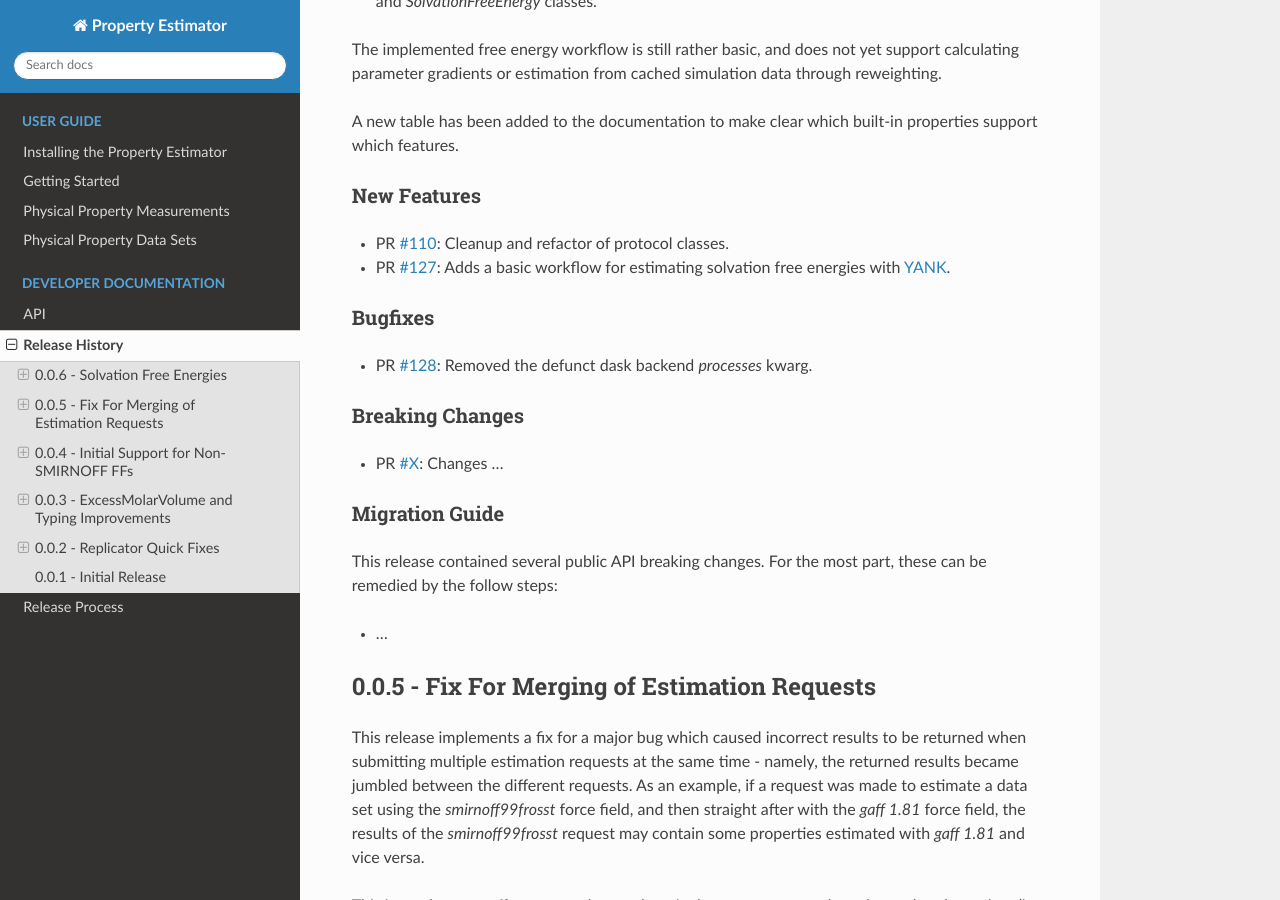
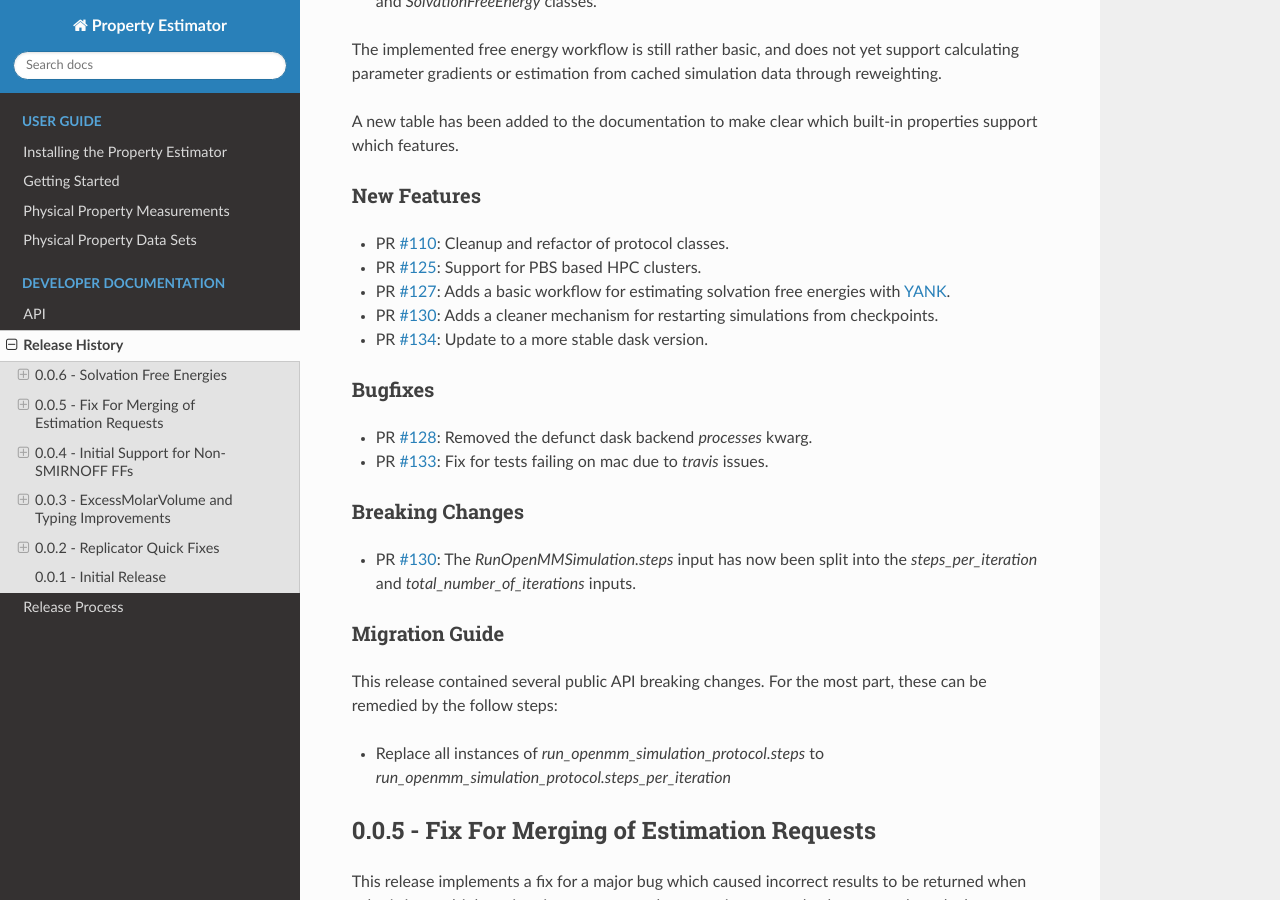
Before and after one commit to openforcefield/openff-evaluator, a Sphinx documentation site: the page built from docs/releasehistory.rst, in a window 1280 px wide and 900 px high, scrolled down 591 px. Built offline with Sphinx 7.4.7 and the Read the Docs theme 2.0.0, drawn with Linux system fonts in a browser that asks for light colours.

Commit message:
Update releasehistory.rst

```diff
--- a/docs/releasehistory.rst
+++ b/docs/releasehistory.rst
@@ -27,17 +27,22 @@ New Features
 """"""""""""
 
 * PR `#110 <https://github.com/openforcefield/propertyestimator/pull/110>`_: Cleanup and refactor of protocol classes.
+* PR `#125 <https://github.com/openforcefield/propertyestimator/pull/125>`_: Support for PBS based HPC clusters.
 * PR `#127 <https://github.com/openforcefield/propertyestimator/pull/127>`_: Adds a basic workflow for estimating solvation free energies with `YANK <http://getyank.org/latest/>`_.
+* PR `#130 <https://github.com/openforcefield/propertyestimator/pull/130>`_: Adds a cleaner mechanism for restarting simulations from checkpoints.
+* PR `#134 <https://github.com/openforcefield/propertyestimator/pull/134>`_: Update to a more stable dask version.
 
 Bugfixes
 """"""""
 
 * PR `#128 <https://github.com/openforcefield/propertyestimator/pull/128>`_: Removed the defunct dask backend `processes` kwarg.
+* PR `#133 <https://github.com/openforcefield/propertyestimator/pull/133>`_: Fix for tests failing on mac due to `travis` issues.
+
 
 Breaking Changes
 """"""""""""""""
 
-* PR `#X <https://github.com/openforcefield/propertyestimator/pull/X>`_: Changes ...
+* PR `#130 <https://github.com/openforcefield/propertyestimator/pull/130>`_: The `RunOpenMMSimulation.steps` input has now been split into the `steps_per_iteration` and `total_number_of_iterations` inputs.
 
 Migration Guide
 """""""""""""""
@@ -45,7 +50,7 @@ Migration Guide
 This release contained several public API breaking changes. For the most part, these can be
 remedied by the follow steps:
 
-* ...
+* Replace all instances of `run_openmm_simulation_protocol.steps` to `run_openmm_simulation_protocol.steps_per_iteration`
 
 
 0.0.5 - Fix For Merging of Estimation Requests
```
